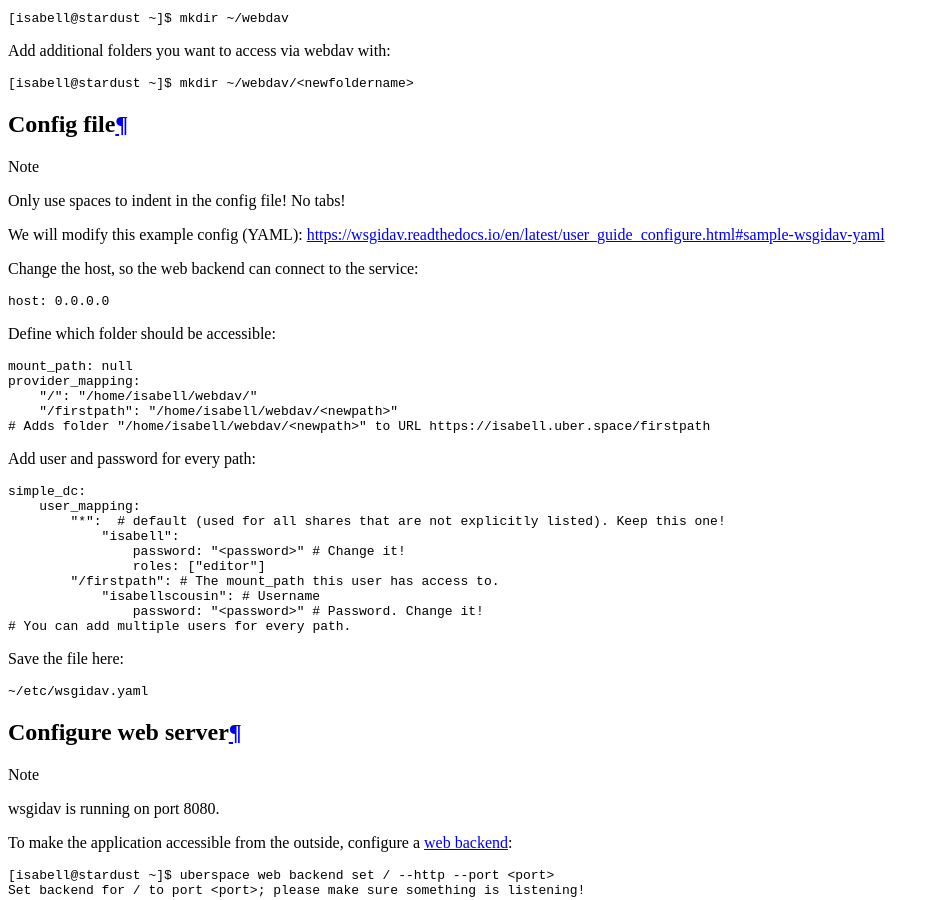
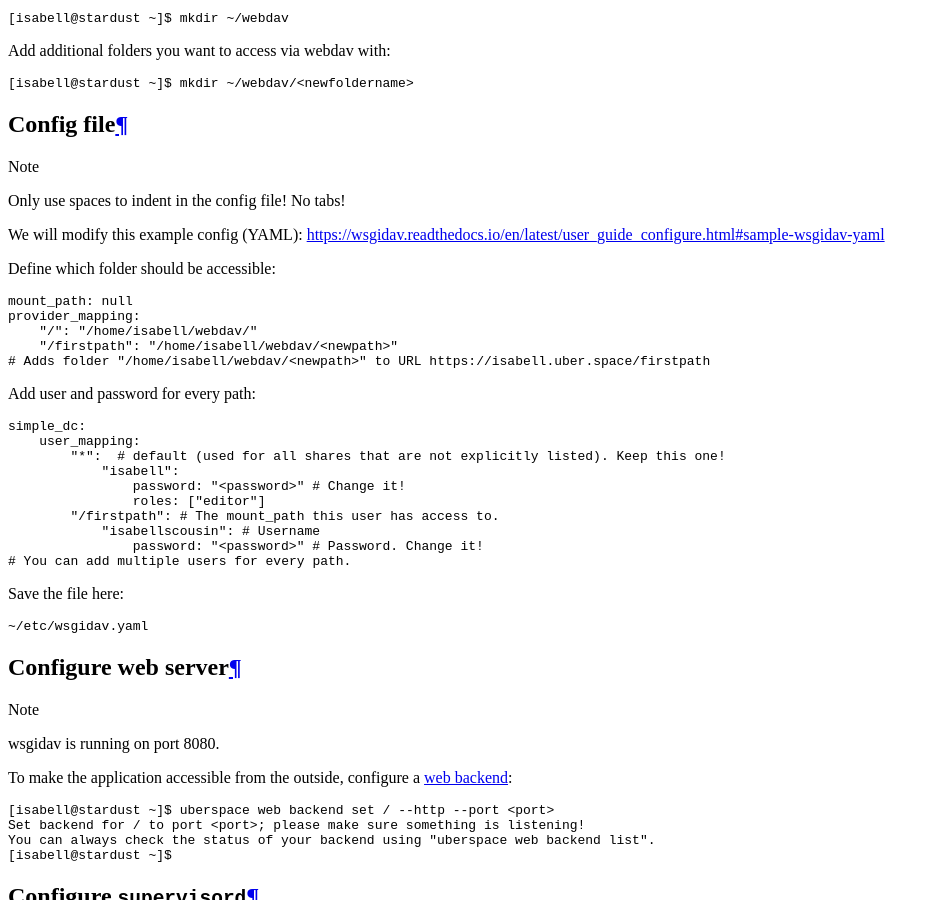
Before and after one commit to Uberspace/lab, a Sphinx documentation site: the page built from source/guide_wsgidav.rst, in a window 1280 px wide and 900 px high, scrolled down 2991 px. Shown: the whole window, without its empty margins (0-939 px from the left). Built offline with Sphinx 7.4.7 and the Read the Docs theme 2.0.0, drawn with Linux system fonts in a browser that asks for light colours.

```diff
--- a/source/guide_wsgidav.rst
+++ b/source/guide_wsgidav.rst
@@ -65,13 +65,6 @@
 
 
 We will modify this example config (YAML): https://wsgidav.readthedocs.io/en/latest/user_guide_configure.html#sample-wsgidav-yaml
-
-
-Change the host, so the web backend can connect to the service:
-::
-
- host: 0.0.0.0
-
 
 
 Define which folder should be accessible:
```
